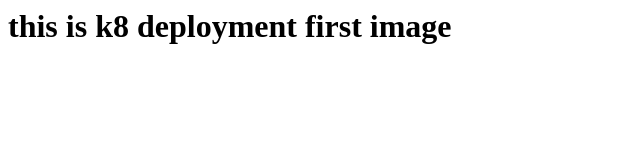
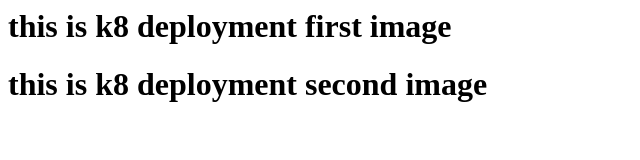
Before and after one commit to anhimasree/staticapp-k8, a plain HTML site: page index.html in a window 1280 px wide. Shown: the whole page, without its empty margins (0-640 px from the left). Drawn offline with Linux system fonts and the light colour scheme.

Commit message:
second commit

```diff
--- a/index.html
+++ b/index.html
@@ -1 +1,2 @@
 <h1>this is k8 deployment first image</h1>
+<h1>this is k8 deployment second image</h1>
```
